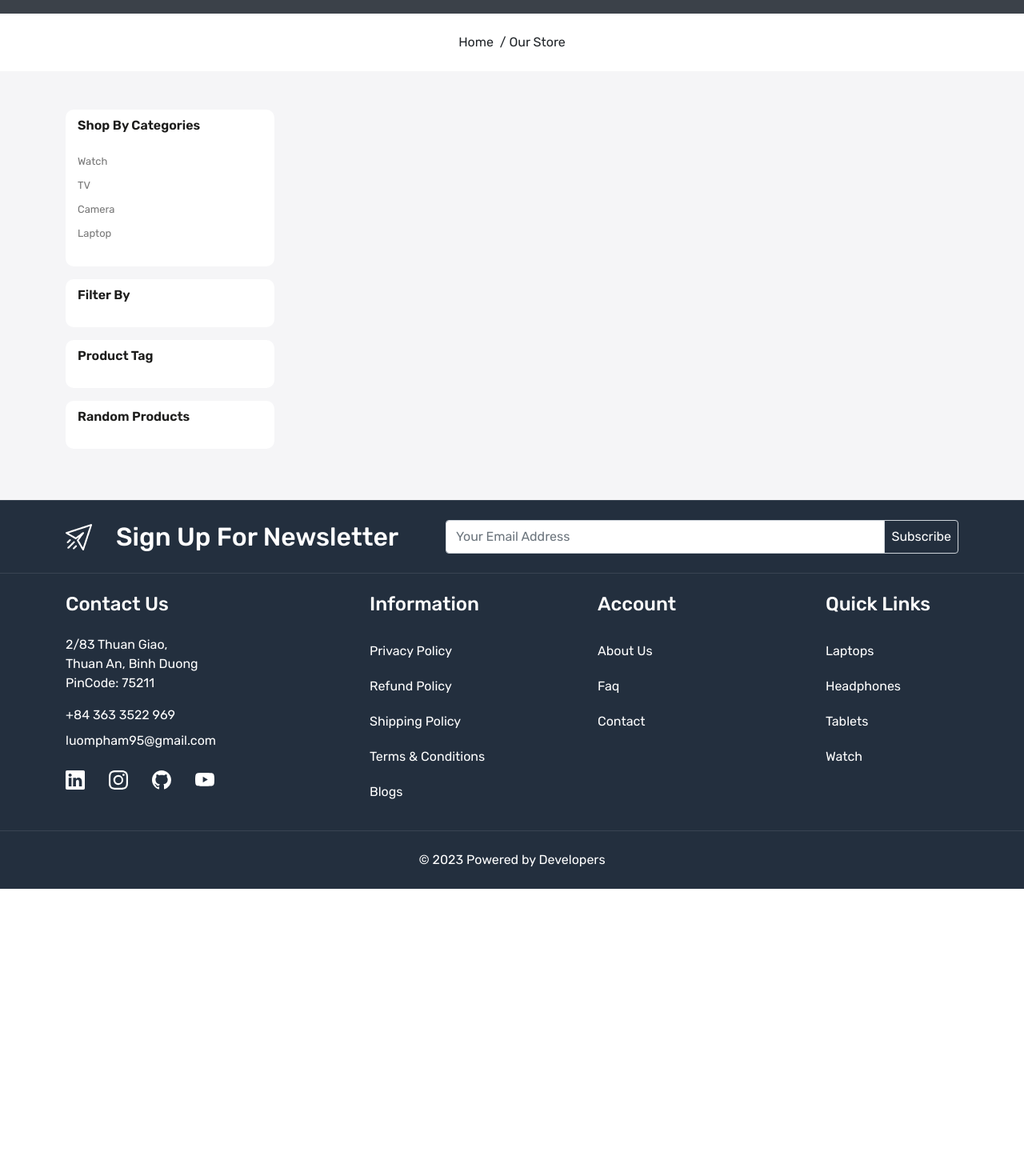
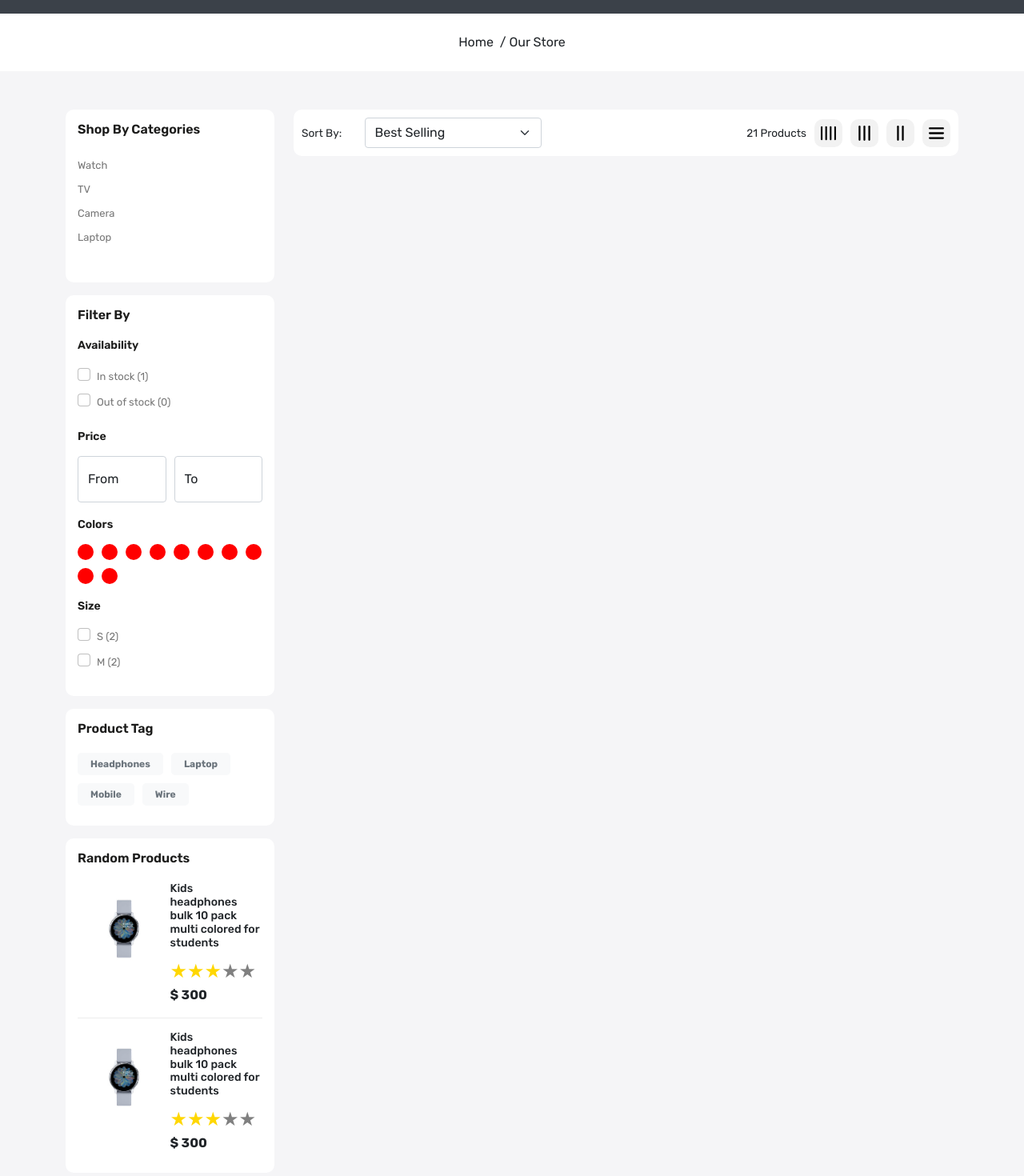
Before and after one commit to luompham/e-commerce-front-end, a React (Create React App) app: page /store in a window 1280 px wide. Shown: the part 200-1670 px from the top of the page at 80% size. Before the commit the page ends 1311 px from the top, so only its background shows below. Built offline with nearby package versions, Linux system fonts and the light colour scheme.

Commit message:
Our Store-finished filter card and filter sort

```diff
--- a/src/App.css
+++ b/src/App.css
@@ -423,7 +423,7 @@ footer .input-group-text {
 .filter-card {
   background-color: white;
   border-radius: 10px;
-  padding: 10px 15px;
+  padding: 15px 15px 25px;
 }
 
 .filter-title {
@@ -434,13 +434,72 @@ footer .input-group-text {
   margin-bottom: 20px;
 }
 
-.filter-card ul {
+.filter-card ul,
+.filter-card .form-check-label {
   list-style-type: none;
   font-size: 0.81rem;
   line-height: 1.87rem;
   color: var(--color-777777);
   cursor: pointer;
+}
+
+.filter-card .form-check-input:focus {
+  box-shadow: none;
+  border-color: rgba(0, 0, 0, 0.25);
+}
+
+.filter-card .form-check-input:checked {
+  background-color: var(--color-febd69);
+  border-color: var(--color-febd69);
+}
+
+
+.sub-title {
+  font-size: 0.88rem;
+  font-weight: 600;
+  color: var(--color-1c1c1b);
+  margin-bottom: 15px;
+  margin-top: 20px;
+}
+
+.filter-card .colors {
+  list-style-type: none;
+  display: flex;
+  flex-wrap: wrap;
+  gap: 10px;
+}
+
+.colors li {
+  width: 20px;
+  height: 20px;
+  background-color: red;
+  border-radius: 50%;
+}
+
+.random-products h5 {
+  font-size: 0.88rem;
+  margin-bottom: 8px;
+}
+
+.random-products:first-child {
+  border-bottom: 1px solid var(--color-ededed);
+  margin-top: 8px;
 
 }
 
+.filter-sort-grid {
+  padding: 10px;
+  background-color: white;
+  border-radius: 10px;
+}
+
+.grid img {
+  width: 35px;
+  height: 35px;
+  background-color: #f2f2f2;
+  padding: 8px;
+  border-radius: 10px;
+}
+
+
 /* Our Store Ends */
--- a/src/pages/OurStore.js
+++ b/src/pages/OurStore.js
@@ -2,6 +2,8 @@ import React from 'react'
 import BreadCrumb from '../components/BreadCrumb';
 import { Helmet } from "react-helmet";
 import Meta from '../components/Meta';
+import ReactStars from "react-rating-stars-component";
+
 
 const OurStore = () => {
   return (
@@ -25,15 +27,164 @@ const OurStore = () => {
               </div>
               <div className='filter-card mb-3'>
                 <h3 className="filter-title">Filter By</h3>
+                <div>
+                  <h5 className="sub-title">Availability</h5>
+                  <div>
+                    <div className="form-check">
+                      <input className="form-check-input" type="checkbox" value="" id="" />
+                      <label className="form-check-label" htmlFor="">
+                        In stock (1)
+                      </label>
+                    </div>
+                    <div className="form-check">
+                      <input className="form-check-input" type="checkbox" value="" id="" />
+                      <label className="form-check-label" htmlFor="">
+                        Out of stock (0)
+                      </label>
+                    </div>
+                  </div>
+                  <h5 className="sub-title">Price</h5>
+                  <div className='d-flex align-items-center gap-10'>
+                    <div className="form-floating">
+                      <input type="email" className="form-control" id="floatingInput" placeholder="From" />
+                      <label htmlFor="floatingInput">From</label>
+                    </div>
+                    <div className="form-floating">
+                      <input type="email" className="form-control" id="floatingInput" placeholder="To" />
+                      <label htmlFor="floatingInput">To</label>
+                    </div>
+                  </div>
+                  <h5 className="sub-title">Colors</h5>
+                  <div>
+                    <ul className='colors ps-0'>
+                      <li></li>
+                      <li></li>
+                      <li></li>
+                      <li></li>
+                      <li></li>
+                      <li></li>
+                      <li></li>
+                      <li></li>
+                      <li></li>
+                      <li></li>
+                    </ul>
+                  </div>
+                  <h5 className="sub-title">Size</h5>
+                  <div>
+                    <div className="form-check">
+                      <input className="form-check-input" type="checkbox" value="" id="color-1" />
+                      <label className="form-check-label" htmlFor="color-1">
+                        S (2)
+                      </label>
+                    </div>
+                    <div className="form-check">
+                      <input className="form-check-input" type="checkbox" value="" id="color-2" />
+                      <label className="form-check-label" htmlFor="color-2">
+                        M (2)
+                      </label>
+                    </div>
+                  </div>
+                </div>
               </div>
               <div className='filter-card mb-3'>
                 <h3 className="filter-title">Product Tag</h3>
+                <div>
+                  <div className="product-tags d-flex flex-wrap align-items-center gap-10">
+                    <span className="badge bg-light text-secondary rounded-3 py-2 px-3">
+                      Headphones
+                    </span>
+                    <span className="badge bg-light text-secondary rounded-3 py-2 px-3">
+                      Laptop
+                    </span>
+                    <span className="badge bg-light text-secondary rounded-3 py-2 px-3">
+                      Mobile
+                    </span>
+                    <span className="badge bg-light text-secondary rounded-3 py-2 px-3">
+                      Wire
+                    </span>
+                  </div>
+                </div>
               </div>
               <div className='filter-card mb-3'>
                 <h3 className="filter-title">Random Products</h3>
+                <div>
+                  <div className="random-products mb-3 d-flex">
+                    <div className="w-50">
+                      <img src="images/watch.jpg" className='img-fluid' alt="watch" />
+                    </div>
+                    <div className="w-50 mb-3">
+                      <h5>Kids headphones bulk 10 pack multi colored for students</h5>
+                      <ReactStars
+                        count={5}
+                        size={24}
+                        value={3}
+                        edit={false}
+                        activeColor="#ffd700"
+                      />
+                      <b>$ 300</b>
+                    </div>
+                  </div>
+                  <div className="random-products d-flex">
+                    <div className="w-50">
+                      <img src="images/watch.jpg" className='img-fluid' alt="watch" />
+                    </div>
+                    <div className="w-50">
+                      <h5>Kids headphones bulk 10 pack multi colored for students</h5>
+                      <ReactStars
+                        count={5}
+                        size={24}
+                        value={3}
+                        edit={false}
+                        activeColor="#ffd700"
+                      />
+                      <b>$ 300</b>
+                    </div>
+                  </div>
+                </div>
               </div>
             </div>
-            <div className="col-9"></div>
+            <div className="col-9">
+              <div className="filter-sort-grid">
+                <div className="d-flex justify-content-between align-items-center">
+                  <div className='d-flex align-items-center gap-10'>
+                    <p className='mb-0' style={{ 'width': '100px' }}>Sort By:</p>
+                    <select name="" className='form-control form-select' id="">
+                      <option value="manual">Featured</option>
+                      <option value="best-selling" selected='selected'>
+                        Best Selling
+                      </option>
+                      <option value="title-ascending">
+                        Alphabetically, A-Z
+                      </option>
+                      <option value="title-descending">
+                        Alphabetically, Z-A
+                      </option>
+                      <option value="price-ascending">
+                        Price, low to high
+                      </option>
+                      <option value="price-descending">
+                        Price, high to low
+                      </option>
+                      <option value="created-ascending">
+                        Date, old to new
+                      </option>
+                      <option value="created-descending">
+                        Date, new to old
+                      </option>
+                    </select>
+                  </div>
+                  <div className='d-flex align-items-center gap-10'>
+                    <p className="totalproducts mb-0">21 Products</p>
+                    <div className='d-flex align-items-center gap-10 grid'>
+                      <img src="images/gr4.svg" className='d-block img-fluid' alt="grid" />
+                      <img src="images/gr3.svg" className='d-block img-fluid' alt="grid" />
+                      <img src="images/gr2.svg" className='d-block img-fluid' alt="grid" />
+                      <img src="images/gr.svg" className='d-block img-fluid' alt="grid" />
+                    </div>
+                  </div>
+                </div>
+              </div>
+            </div>
           </div>
         </div>
       </div>
```
